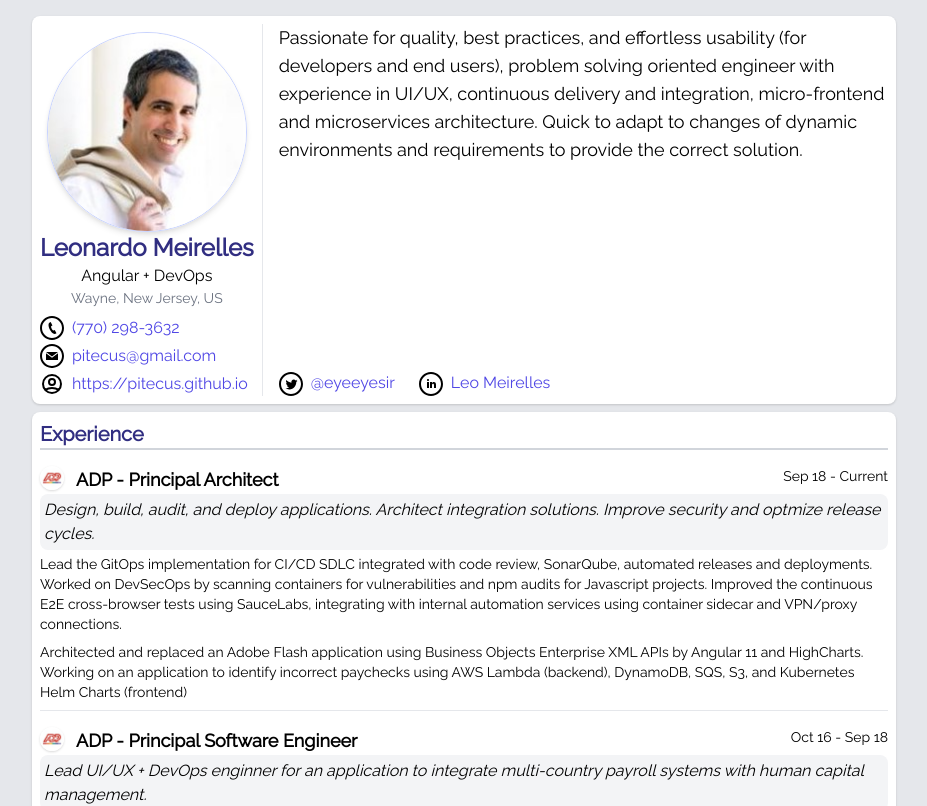
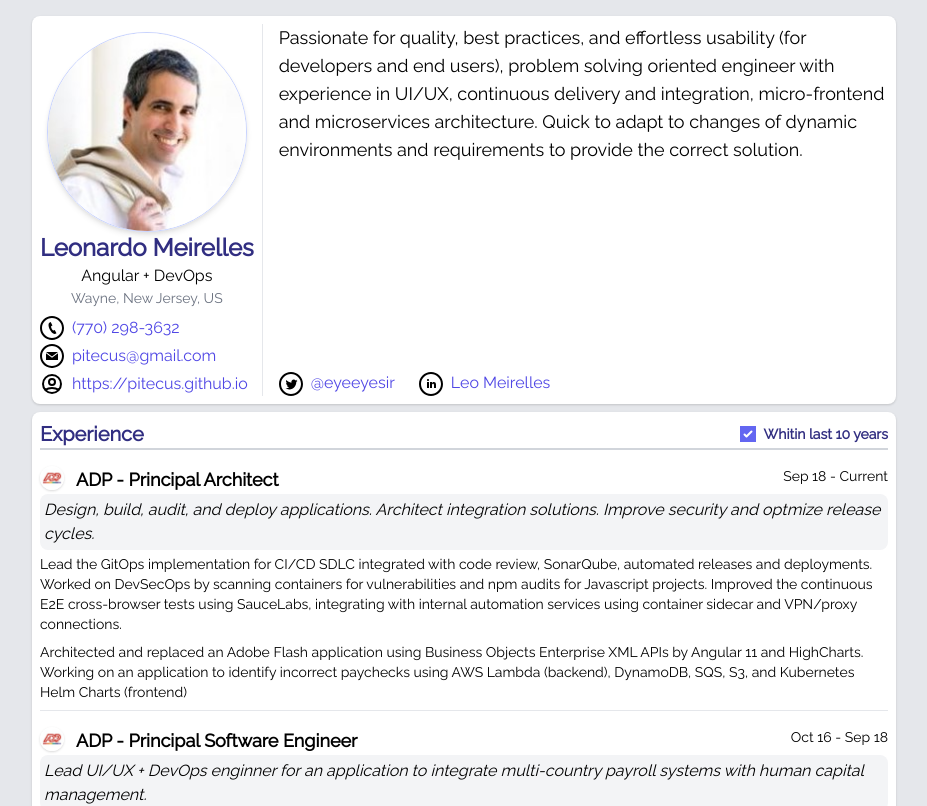
Before and after one commit to pitecus/meirelles, an Angular app: page / in a window 1280 px wide. Shown: the top 806 px of the page, without its empty margins (176-1103 px from the left). Built offline with nearby package versions, Linux system fonts and the light colour scheme.

Commit message:
feat: filter the work within last 10 years

```diff
--- a/package.json
+++ b/package.json
@@ -17,6 +17,7 @@
     "@angular-devkit/build-angular": "12.0.5",
     "@angular/cli": "12.0.5",
     "@angular/compiler-cli": "12.0.5",
+    "@tailwindcss/forms": "^0.3.3",
     "@types/jasmine": "3.7.7",
     "@types/node": "14.0.27",
     "ajv": "6.12.6",
--- a/src/app/app.component.html
+++ b/src/app/app.component.html
@@ -109,12 +109,20 @@
     <!-- Professional Experience -->
     <div *ngIf="resume && resume.work"
       class="rounded-lg bg-white shadow p-2 mb-2 print:shadow-none">
-      <h2 class="border-b-2 border-gray-300 font-bold text-xl text-indigo-900">
-        Experience
+      <h2 class="border-b-2 border-gray-300 font-bold text-xl text-indigo-900 flex justify-between">
+        <!-- Section title -->
+        <span>Experience</span>
+        <label class="flex items-center text-sm print:hidden">
+          <input type="checkbox"
+            [ngModel]="isWorkFiltered"
+            (click)="filterWork()"
+            class="form-checkbox h-4 w-4 text-indigo-500">
+          <span class="ml-2">Whitin last 10 years</span>
+        </label>
       </h2>
       <div class="mt-4 border-b"
         [ngClass]="{'border-b': isLast === false}"
-        *ngFor="let work of resume.work; last as isLast">
+        *ngFor="let work of filteredWork; last as isLast">
         <!-- ADP -->
         <img *ngIf="work.company === 'ADP'"
           width="24"
--- a/src/app/app.component.ts
+++ b/src/app/app.component.ts
@@ -1,6 +1,7 @@
 import { Component } from '@angular/core';
 import { HttpClient } from '@angular/common/http';
 import { Resume } from './resume/resume';
+import { Work } from './resume/work';
 
 @Component({
   selector: 'app-root',
@@ -8,18 +9,69 @@
   styleUrls: ['./app.component.scss']
 })
 export class AppComponent {
+  /**
+   * The resume.
+   */
   public resume?: Resume;
+
+  /**
+   * Filter jobs withing 10 years.
+   */
+  public isWorkFiltered = false;
+
+  /**
+   * Filtered work.
+   */
+  public filteredWork: Work[] = [];
+
+  /**
+   * Holds the date to filter.
+   */
+  private dateFilter: string;
 
   /**
    * Initialize the component.
    */
   public constructor(httpClient: HttpClient) {
+    // Calculate 10 years ago.
+    const now = new Date();
+    now.setFullYear(now.getFullYear() - 10);
+    const month: string = `${now.getMonth()}`.padStart(2, '0');
+    const day: string = `${now.getDate()}`.padStart(2, '0');
+    this.dateFilter = `${now.getFullYear()}-${month}-${day}`;
+    console.log(this.dateFilter);
+
     // Get the resume.
     httpClient.get<Resume>('/assets/leo-meirelles.json')
       .subscribe(
         (resume: Resume) => {
+          // Get the resume
           this.resume = resume;
+
+          // Update filter.
+          this.filterWork();
         }
-      )
+      );
+  }
+
+  /**
+   * Filter the work.
+   */
+  public filterWork(): void {
+    // Update the filter.
+    this.isWorkFiltered = this.isWorkFiltered === false;
+
+    // Remove filter.
+    if (this.isWorkFiltered === false) {
+      this.filteredWork = this.resume?.work || [];
+      return;
+    }
+
+    // Filter the work.
+    if(this.resume && this.resume.work) {
+      this.filteredWork = this.resume.work
+      .filter((value: Work) => value.endDate > this.dateFilter);
+    }
+    console.log(this.filteredWork);
   }
 }
--- a/src/app/app.module.ts
+++ b/src/app/app.module.ts
@@ -1,6 +1,7 @@
 import { AppComponent } from './app.component';
 import { AppRoutingModule } from './app-routing.module';
 import { BrowserModule } from '@angular/platform-browser';
+import { FormsModule } from '@angular/forms';
 import { HttpClientModule } from '@angular/common/http';
 import { NgModule } from '@angular/core';
 import { ServiceWorkerModule } from '@angular/service-worker';
@@ -14,6 +15,7 @@
     BrowserModule,
     HttpClientModule,
     AppRoutingModule,
+    FormsModule,
     ServiceWorkerModule.register('ngsw-worker.js', {
       enabled: environment.production,
       // Register the ServiceWorker as soon as the app is stable
--- a/tailwind.config.js
+++ b/tailwind.config.js
@@ -23,5 +23,7 @@
   variants: {
     extend: {},
   },
-  plugins: [],
+  plugins: [
+    require('@tailwindcss/forms')
+  ]
 }
```
Also changed, not shown: 1 other file (tests, documents, lock files or other folders).
